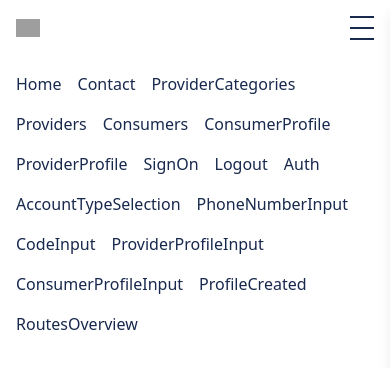
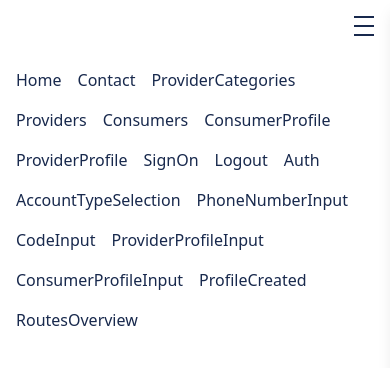
Before and after one commit to NavasardianMichael/bookie, a Next.js app: page /routes-overview in a window 390 px wide. Shown: the top 368 px of the page. Built offline with nearby package versions, Linux system fonts and the light colour scheme; grey boxes are pictures that could not be loaded; what @ant-design/nextjs-registry would draw is missing.

Commit message:
phone-number-input page redesigning

```diff
--- a/next.config.ts
+++ b/next.config.ts
@@ -11,19 +11,6 @@ const nextConfig: NextConfig = {
       },
     ]
   },
-  rules: {
-    '*.svg': {
-      loaders: [
-        {
-          loader: '@svgr/webpack',
-          options: {
-            icon: true,
-          },
-        },
-      ],
-      as: '*.js',
-    },
-  },
 }
 
 export default nextConfig
--- a/src/app/auth/account-type-selection/AccountTypeButtons.tsx
+++ b/src/app/auth/account-type-selection/AccountTypeButtons.tsx
@@ -6,11 +6,11 @@ import { useRouter } from 'next/navigation'
 import { MouseEventHandler } from 'react'
 
 const AccountTypeButtons: React.FC = () => {
-  const { replace } = useRouter()
+  const { push } = useRouter()
   const handleAccountTypeClick: MouseEventHandler<HTMLButtonElement> = (event) => {
     const { name } = event.currentTarget
     localStorage.setItem('accountType', name)
-    replace(ROUTES.phoneNumberInput)
+    push(ROUTES.phoneNumberInput)
   }
 
   return (
--- a/src/app/auth/account-type-selection/page.tsx
+++ b/src/app/auth/account-type-selection/page.tsx
@@ -5,6 +5,7 @@ import Title from 'antd/es/typography/Title'
 import { Metadata } from 'next'
 import AccountTypeButtons from './AccountTypeButtons'
 import LogoIcon from '@assets/images/logo.svg'
+import Image from 'next/image'
 
 export const metadata: Metadata = {
   title: 'Bookie | Account Type Selection',
@@ -25,7 +26,7 @@ const AccountTypeSelection: FC = () => {
         <AccountTypeButtons />
       </Flex>
 
-      <LogoIcon />
+      <Image src={LogoIcon} alt='Bookie logo' width={300} height={400} className='mx-auto' />
 
       <Flex vertical gap={8}>
         <Paragraph type='secondary' className='text-base! text-center'>
--- a/src/app/providers/[providerId]/components/Details.tsx
+++ b/src/app/providers/[providerId]/components/Details.tsx
@@ -13,13 +13,12 @@ const ProviderDetails: FC<Props> = ({ initialState }) => {
   const providerStore = useProviderStore()
 
   useEffect(() => {
-    console.log({ initialState })
     providerStore.setProviderState(initialState)
   }, [])
 
   return (
     <>
-      <h3 className="mb-0">Provider Details</h3>
+      <h3 className='mb-0'>Provider Details</h3>
       <ProviderCalendar />
     </>
   )
--- a/src/components/App.tsx
+++ b/src/components/App.tsx
@@ -2,7 +2,7 @@
 
 import { ConfigProvider, ThemeConfig } from 'antd'
 import { FC, PropsWithChildren } from 'react'
-import { Header } from './Header'
+import { Header } from './header/Header'
 
 const themeConfig: ThemeConfig = {
   token: {
--- /dev/null
+++ b/src/components/header/BackHistoryBtn.tsx
@@ -0,0 +1,19 @@
+'use client'
+
+import { LeftOutlined } from '@ant-design/icons'
+import { HEADER_UTILS_BY_ROUTE } from '@constants/header'
+import { ROUTE_KEYS_BY_VALUES } from '@constants/routes'
+import { AppRoutePath } from '@interfaces/routes'
+import { Button } from 'antd'
+import { usePathname, useRouter } from 'next/navigation'
+
+export const BackHistoryBtn = () => {
+  const router = useRouter()
+  const pathName = usePathname() as AppRoutePath
+  const key = ROUTE_KEYS_BY_VALUES[pathName]
+  const headerUtils = HEADER_UTILS_BY_ROUTE[key]
+
+  if (!headerUtils?.arrow) return null
+
+  return <Button type='text' onClick={() => router.back()} icon={<LeftOutlined />} />
+}
--- a/src/components/Header.tsx
+++ b/src/components/header/Header.tsx
@@ -1,18 +1,27 @@
+import { HEADER_ROUTES, HEADER_UTILS_BY_ROUTE } from '@constants/header'
+import { ROUTE_KEYS_BY_VALUES, ROUTES } from '@constants/routes'
+import { AppRoutePath } from '@interfaces/routes'
 import Image from 'next/image'
-import { HEADER_ROUTES } from '@constants/header'
-import { ROUTES } from '@constants/routes'
-import AppLink from './shared/AppLink'
+import { usePathname } from 'next/navigation'
+import AppLink from '../shared/AppLink'
+import { BackHistoryBtn } from './BackHistoryBtn'
 
 export const Header = () => {
+  const pathName = usePathname() as AppRoutePath
+  const key = ROUTE_KEYS_BY_VALUES[pathName]
+  const headerUtils = HEADER_UTILS_BY_ROUTE[key]
+
   return (
     <>
       <input type='checkbox' id='nav-toggle' className='hidden peer' />
       <header className='flex items-center p-4 gap-4 relative z-20 dark:bg-gray-800'>
-        <AppLink href={ROUTES.home}>
-          <Image src='/logo.svg' alt='Bookie logo' width={24} height={24} priority />
-        </AppLink>
+        {headerUtils?.logo && (
+          <AppLink href={ROUTES.home}>
+            <Image src='/logo.svg' alt='Bookie logo' width={32} height={32} priority />
+          </AppLink>
+        )}
 
-        {/* <h1 className="text-base sm:text-lg md:text-xl lg:text-2xl  sm:block">Your Booking Platform Forever</h1> */}
+        <BackHistoryBtn />
 
         {/* Desktop Navigation */}
         <nav className='hidden md:flex gap-4 ml-auto'>
@@ -31,10 +40,10 @@ export const Header = () => {
 
         {/* Mobile Menu Button */}
         <label htmlFor='nav-toggle' className='md:hidden ml-auto cursor-pointer'>
-          <div className='w-[24px] h-[24px] relative flex flex-col justify-between'>
-            <span className='w-full h-0.5 bg-current transform transition-transform origin-right peer-checked:rotate-45'></span>
-            <span className='w-full h-0.5 bg-current peer-checked:opacity-0 transition-opacity'></span>
-            <span className='w-full h-0.5 bg-current transform transition-transform origin-right peer-checked:-rotate-45'></span>
+          <div className='w-[20px] h-[20px] relative flex flex-col justify-between'>
+            <span className='w-full h-[2px] bg-current transform transition-transform origin-right peer-checked:rotate-45'></span>
+            <span className='w-full h-[2px] bg-current peer-checked:opacity-0 transition-opacity'></span>
+            <span className='w-full h-[2px] bg-current transform transition-transform origin-right peer-checked:-rotate-45'></span>
           </div>
         </label>
       </header>
--- a/src/constants/header.ts
+++ b/src/constants/header.ts
@@ -1,4 +1,4 @@
-import { ROUTES } from '@constants/routes'
+import { ROUTE_KEYS, ROUTES } from '@constants/routes'
 import { AppRouteName } from '../interfaces/routes'
 
 type HeaderRoute = {
@@ -27,3 +27,12 @@ export const OVERVIEW_ROUTES: HeaderRoute[] = Object.entries(ROUTES).map(([name]
     label: name,
   } as HeaderRoute
 })
+
+export const HEADER_UTILS_BY_ROUTE: Partial<Record<AppRouteName, { arrow?: boolean; logo?: boolean }>> = {
+  [ROUTE_KEYS.accountTypeSelection]: {
+    logo: true,
+  },
+  [ROUTE_KEYS.phoneNumberInput]: {
+    arrow: true,
+  },
+}
--- a/src/constants/routes.ts
+++ b/src/constants/routes.ts
@@ -1,24 +1,51 @@
+export const ROUTE_KEYS = {
+  home: 'home',
+  contact: 'contact',
+  providerCategories: 'providerCategories',
+  providers: 'providers',
+  consumers: 'consumers',
+  consumerProfile: 'consumerProfile',
+  providerProfile: 'providerProfile',
+
+  signOn: 'signOn',
+  logout: 'logout',
+  auth: 'auth',
+  accountTypeSelection: 'accountTypeSelection',
+  phoneNumberInput: 'phoneNumberInput',
+  codeInput: 'codeInput',
+  providerProfileInput: 'providerProfileInput',
+  consumerProfileInput: 'consumerProfileInput',
+  profileCreated: 'profileCreated',
+
+  routesOverview: 'routesOverview',
+} as const
+
 export const ROUTES = {
   // Main
-  home: '/',
-  contact: '/contact',
-  providerCategories: '/provider-categories',
-  providers: '/providers',
-  consumers: '/consumers',
-  consumerProfile: '/consumers/profile',
-  providerProfile: '/providers/profile',
+  [ROUTE_KEYS.home]: '/',
+  [ROUTE_KEYS.contact]: '/contact',
+  [ROUTE_KEYS.providerCategories]: '/provider-categories',
+  [ROUTE_KEYS.providers]: '/providers',
+  [ROUTE_KEYS.consumers]: '/consumers',
+  [ROUTE_KEYS.consumerProfile]: '/consumers/profile',
+  [ROUTE_KEYS.providerProfile]: '/providers/profile',
 
   // Auth
-  signOn: '/auth/sign-on',
-  logout: '/auth/logout',
-  auth: '/auth',
-  accountTypeSelection: '/auth/account-type-selection',
-  phoneNumberInput: '/auth/phone-number-input',
-  codeInput: '/auth/code-input',
-  providerProfileInput: '/auth/provider-profile-input',
-  consumerProfileInput: '/auth/consumer-profile-input',
-  profileCreated: '/auth/profile-created',
+  [ROUTE_KEYS.signOn]: '/auth/sign-on',
+  [ROUTE_KEYS.logout]: '/auth/logout',
+  [ROUTE_KEYS.auth]: '/auth',
+  [ROUTE_KEYS.accountTypeSelection]: '/auth/account-type-selection',
+  [ROUTE_KEYS.phoneNumberInput]: '/auth/phone-number-input',
+  [ROUTE_KEYS.codeInput]: '/auth/code-input',
+  [ROUTE_KEYS.providerProfileInput]: '/auth/provider-profile-input',
+  [ROUTE_KEYS.consumerProfileInput]: '/auth/consumer-profile-input',
+  [ROUTE_KEYS.profileCreated]: '/auth/profile-created',
 
   // Temporary
-  routesOverview: '/routes-overview',
+  [ROUTE_KEYS.routesOverview]: '/routes-overview',
 } as const
+
+export const ROUTE_KEYS_BY_VALUES = Object.fromEntries(Object.entries(ROUTES).map(([k, v]) => [v, k])) as Record<
+  (typeof ROUTES)[keyof typeof ROUTES],
+  keyof typeof ROUTES
+>
--- a/src/mock/server.ts
+++ b/src/mock/server.ts
@@ -28,7 +28,6 @@ type Database = {
 
 // Database functions
 const DB_PATH = path.join(process.cwd(), 'src/mock/db.json')
-console.log({ DB_PATH })
 
 function readDatabase(): Database {
   try {
```
Also changed, not shown: src/app/providers/[providerId]/page.tsx (+3 -5 lines).
